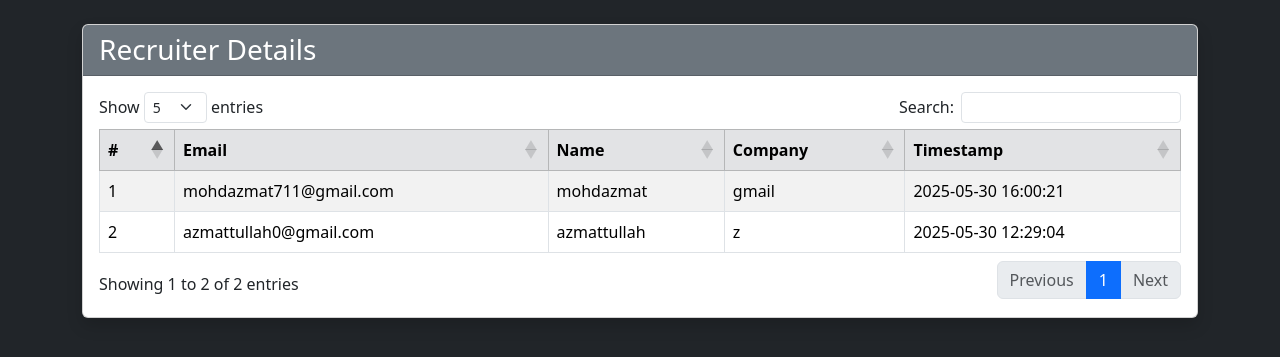
After one commit to Azmattullah/job-mail, a Flask app: page /table in a window 1280 px wide. The commit adds this page. Shown: the top 357 px of the page. Run offline with Flask 3, Linux system fonts and the light colour scheme; some libraries are stand-ins or nearby versions.

Commit message:
added database

```diff
--- a/app.py
+++ b/app.py
@@ -1,5 +1,6 @@
 from flask import Flask, render_template, request, redirect, flash
 from send_email import SendEmailClass
+from models import db, EmailSendLog
 from dotenv import load_dotenv
 import os
 
@@ -7,11 +8,21 @@
 
 app = Flask(__name__)
 app.secret_key = os.getenv("APP_PASSWORD")
+sender_email = os.getenv("SENDER_EMAIL")
+
+# Config SQLite database
+app.config['SQLALCHEMY_DATABASE_URI'] = 'sqlite:///email_logs.db'
+app.config['SQLALCHEMY_TRACK_MODIFICATIONS'] = False
+db.init_app(app)
+
+# File uploads
 UPLOAD_FOLDER = "uploads"
 os.makedirs(UPLOAD_FOLDER, exist_ok=True)
 app.config['UPLOAD_FOLDER'] = UPLOAD_FOLDER
-sender_email = os.getenv("SENDER_EMAIL")
 
+# @app.before_first_request
+# def create_tables():
+#     db.create_all()
 
 @app.route("/", methods=["GET", "POST"])
 def index():
@@ -27,6 +38,17 @@
 
             email_sender = SendEmailClass(sender_email, receiver_email, subject, body, pdf_path)
             email_sender.send_email_fun()
+
+            # Extract Name and Company Name form Receiver Email Id
+            receiver_email_id = receiver_email.split('@')
+            receiver_name = ''.join(i for i in receiver_email_id[0] if not i.isdigit())
+            company_name = receiver_email_id[1].split('.')[0]
+
+            # Save to DB
+            new_log = EmailSendLog(receiver_email=receiver_email, receiver_name=receiver_name, company_name=company_name)
+            db.session.add(new_log)
+            db.session.commit()
+
             flash("Email sent successfully!", "success")
         else:
             flash("Please upload a valid PDF file.", "danger")
@@ -35,6 +57,15 @@
     return render_template("form.html")
 
 
+@app.route("/table")
+def view_logs():
+    logs = EmailSendLog.query.order_by(EmailSendLog.timestamp.desc()).all()
+    return render_template("table.html", logs=logs)
+
+
+
 
 if __name__ == "__main__":
+    with app.app_context():
+        db.create_all()
     app.run(debug=True)
--- /dev/null
+++ b/templates/table.html
@@ -0,0 +1,75 @@
+<!DOCTYPE html>
+<html lang="en">
+
+<head>
+    <meta charset="UTF-8">
+    <title>Details</title>
+    <meta name="viewport" content="width=device-width, initial-scale=1">
+
+    <!-- Bootstrap 5 -->
+    <link href="https://cdn.jsdelivr.net/npm/bootstrap@5.3.3/dist/css/bootstrap.min.css" rel="stylesheet">
+
+    <!-- DataTables CSS -->
+    <link rel="stylesheet" href="https://cdn.datatables.net/1.13.6/css/dataTables.bootstrap5.min.css">
+</head>
+
+<body class="bg-dark">
+
+    <div class="container py-4">
+        <div class="card shadow">
+            <div class="card-header bg-secondary text-white">
+                <h3 class="mb-0">Recruiter Details</h3>
+            </div>
+            <div class="card-body">
+                {% if logs %}
+                <div class="table-responsive">
+                    <table id="logsTable" class="table table-bordered table-striped">
+                        <thead class="table-secondary">
+                            <tr>
+                                <th scope="col">#</th>
+                                <th scope="col">Email</th>
+                                <th scope="col">Name</th>
+                                <th scope="col">Company</th>
+                                <th scope="col">Timestamp</th>
+                            </tr>
+                        </thead>
+                        <tbody>
+                            {% for log in logs %}
+                            <tr>
+                                <td>{{ loop.index }}</td>
+                                <td>{{ log.receiver_email }}</td>
+                                <td>{{ log.receiver_name }}</td>
+                                <td>{{ log.company_name }}</td>
+                                <td>{{ log.timestamp.strftime('%Y-%m-%d %H:%M:%S') }}</td>
+                            </tr>
+                            {% endfor %}
+                        </tbody>
+                    </table>
+                </div>
+                {% else %}
+                <p class="text-muted">No data found.</p>
+                {% endif %}
+            </div>
+        </div>
+    </div>
+
+    <!-- JS Libraries -->
+    <script src="https://cdn.jsdelivr.net/npm/bootstrap@5.3.3/dist/js/bootstrap.bundle.min.js"></script>
+    <script src="https://code.jquery.com/jquery-3.7.1.min.js"></script>
+    <script src="https://cdn.datatables.net/1.13.6/js/jquery.dataTables.min.js"></script>
+    <script src="https://cdn.datatables.net/1.13.6/js/dataTables.bootstrap5.min.js"></script>
+
+    <!-- Activate DataTables -->
+    <script>
+        $(document).ready(function () {
+            $('#logsTable').DataTable({
+                "pageLength": 5, // show 5 entries per page
+                "lengthMenu": [5, 10, 20, 50],
+                "language": {
+                    "search": "Search:"
+                }
+            });
+        });
+    </script>
+</body>
+</html>
```
Also changed, not shown: models.py (added, +11 -0 lines), templates/form.html (+14 -7 lines), instance/email_logs.db (added).
